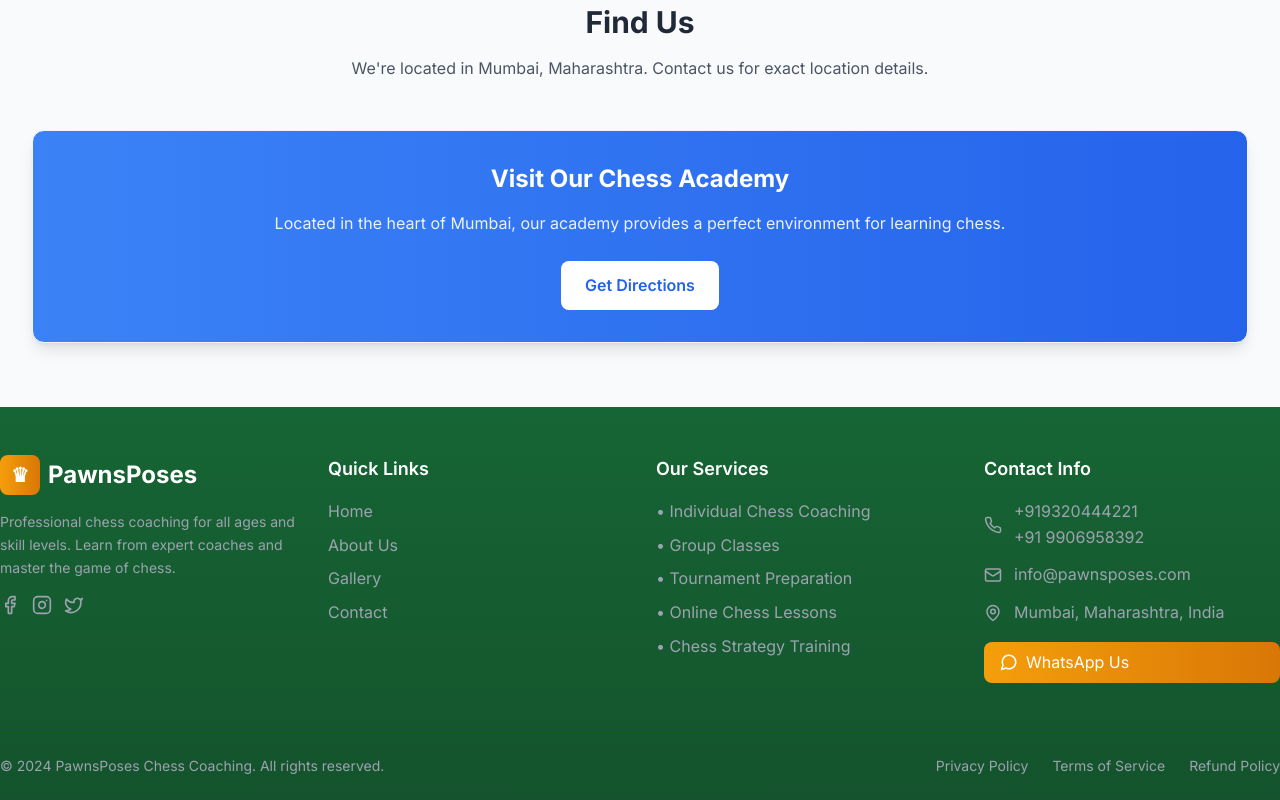
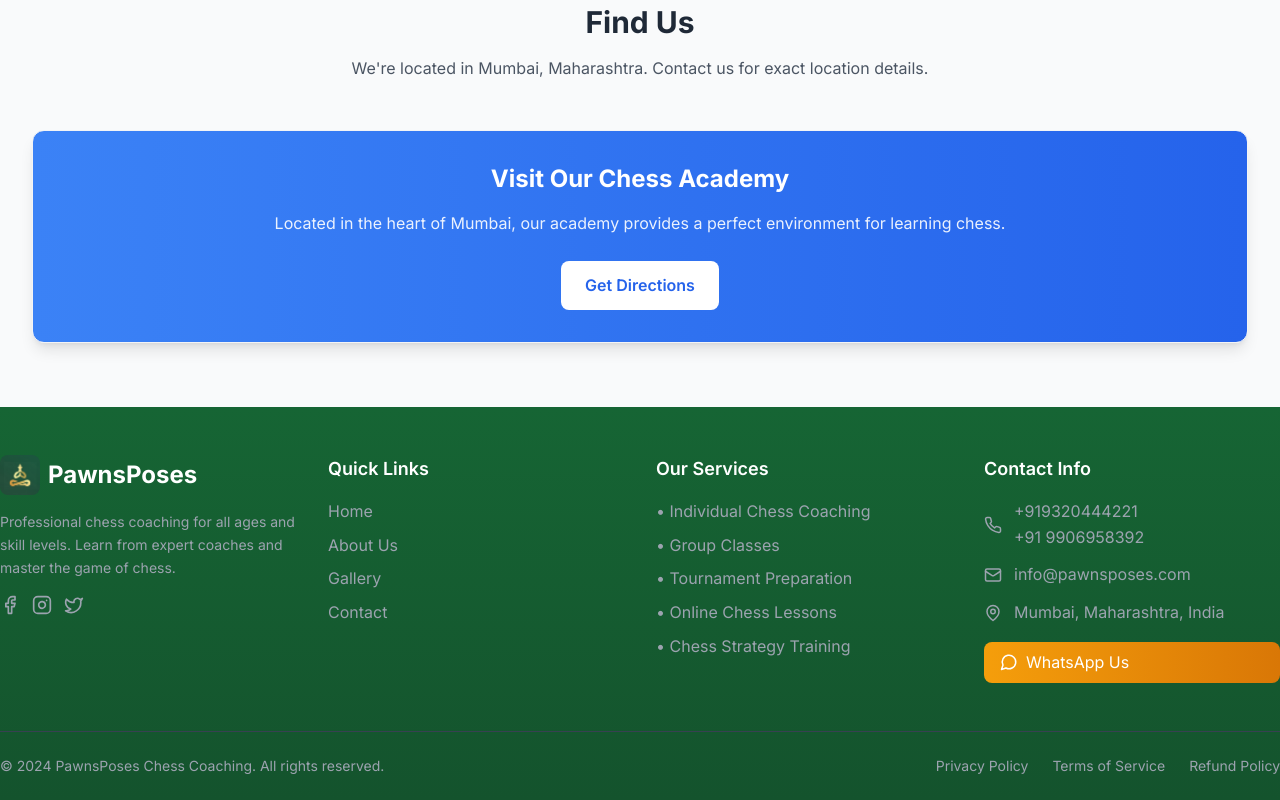
Before and after one commit to kushalmehta2004/pawnsposes, a React (Create React App) app: page /contact in a window 1280 px wide. Shown: the part 2098-2898 px from the top of the page. Built offline with nearby package versions, Linux system fonts and the light colour scheme.

Commit message:
Update footer logo to match header logo image

```diff
--- a/src/components/Layout/Footer.js
+++ b/src/components/Layout/Footer.js
@@ -15,9 +15,11 @@ const Footer = () => {
             {/* Company Info */}
             <div className="space-y-4">
               <div className="flex items-center space-x-2">
-                <div className="w-10 h-10 bg-gradient-to-r from-secondary-500 to-secondary-600 rounded-lg flex items-center justify-center">
-                  <span className="text-white font-bold text-xl">♛</span>
-                </div>
+                <img
+                  src="/logo.jpg"
+                  alt="PawnsPoses Logo"
+                  className="w-10 h-10 object-contain rounded-lg"
+                />
                 <span className="text-2xl font-bold">PawnsPoses</span>
               </div>
               <p className="text-gray-400 text-sm leading-relaxed">
```
